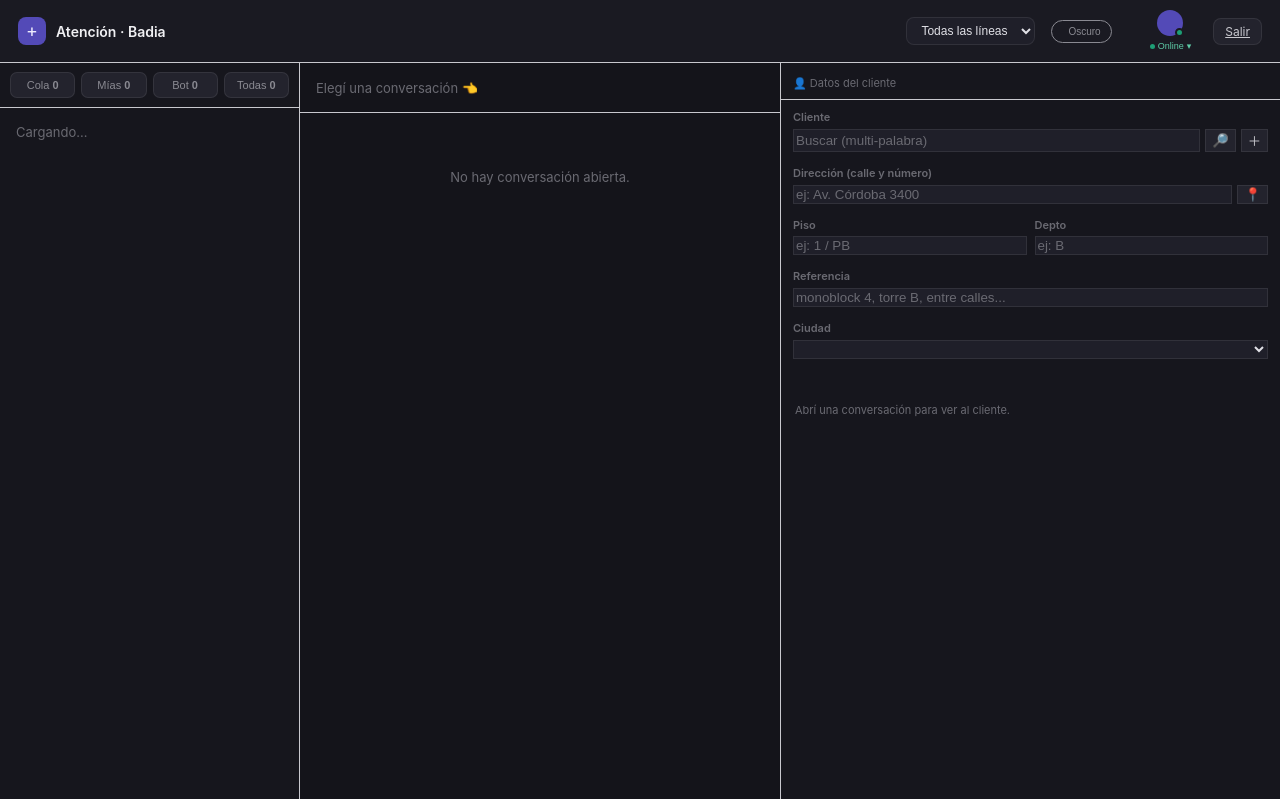
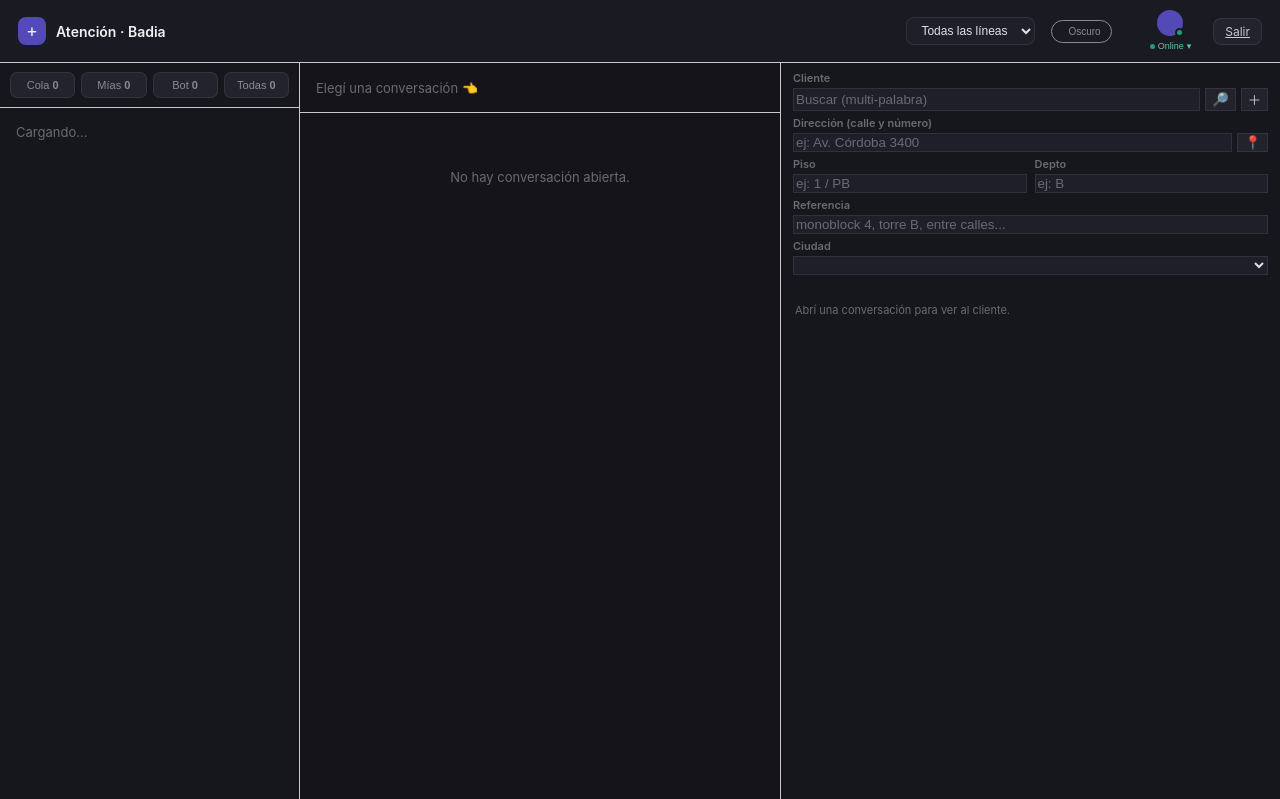
Before and after one commit to DiegoTarditti/AppFarmWeb, a Flask app: template templates/atencion.html in a window 1280 px wide. Shown: the top 799 px of the page. Run offline with Flask 3, Linux system fonts and the light colour scheme; the template is opened without the code that fills it, so the values that code supplies are empty; some libraries are stand-ins or nearby versions.

Commit message:
ux(atencion): sidebar de cliente compactado verticalmente
- Saco header 'Datos del cliente' + linea separadora: el primer campo
  ya dice 'Cliente', era redundante y comia altura.
- Saco label 'Domicilio' del macro (arriba de las coords): tambien
  redundante; el contador (pDomCount) sigue mostrandose si hay varios.
- Reduzco margen vertical entre campos del picker dentro de
  #pickerWrap: .field margin-bottom 8 -> 0 y gap del grid 6 -> 5,
  override del margin-top del segundo grid (10 -> 4).
- Padding superior del wrap 10 -> 8.

Resultado: Cliente / Direccion / Piso-Depto / Referencia / Ciudad y la
linea de coords entran sin scroll en pantallas tipo notebook.

Co-Authored-By: Claude Opus 4.7 <noreply@anthropic.com>

```diff
--- a/templates/_cliente_picker.html
+++ b/templates/_cliente_picker.html
@@ -71,11 +71,13 @@
   </div>
 </div>
 <div class="grid grid-cliente" style="margin-top:10px;">
+  {# 'Domicilio' label se quitó (Diego 2026-06-14): redundante visualmente.
+     El contador (pDomCount) sigue en el DOM para que el JS lo escriba si hay varios. #}
   <div class="field" id="pDomWrap" style="display:none; grid-column: 1 / -1;">
-    <label>Domicilio <span id="pDomCount" class="muted2" style="font-size:10px;"></span></label>
+    <span id="pDomCount" class="muted2" style="font-size:10px;"></span>
     <select id="pDom" class="input" onchange="ClientePicker.onDomChange()" style="display:none; max-width:380px;"><option value="">— escribir dirección —</option></select>
-    <div id="pDomSingle" class="muted" style="font-size:11px; padding:2px 0;"></div>
-    <div id="pDomCoords" style="font-family:monospace; padding:2px 0; min-height:14px;"></div>
+    <div id="pDomSingle" class="muted" style="font-size:11px; padding:0;"></div>
+    <div id="pDomCoords" style="font-family:monospace; padding:0; min-height:14px;"></div>
   </div>
 </div>
 <div id="resCli" class="res" style="display:none;"></div>
--- a/templates/atencion.html
+++ b/templates/atencion.html
@@ -103,14 +103,16 @@
   .tag-blue { background:var(--tagb-bg); color:var(--tagb-tx); } .tag-green { background:var(--tagg-bg); color:var(--tagg-tx); }
   ::-webkit-scrollbar{ width:9px; } ::-webkit-scrollbar-thumb{ background:var(--hov); border-radius:9px; }
   /* Clases que necesita el componente _cliente_picker (sidebar de /atencion). */
-  #pickerWrap .field { display:flex; flex-direction:column; gap:3px; min-width:0; margin-bottom:8px; }
-  #pickerWrap .field label { font-size:11px; color:var(--muted); font-weight:600; margin-bottom:2px; }
+  #pickerWrap .field { display:flex; flex-direction:column; gap:2px; min-width:0; margin-bottom:0; }
+  #pickerWrap .field label { font-size:11px; color:var(--muted); font-weight:600; margin-bottom:1px; }
   #pickerWrap .muted2 { color:var(--muted2); }
   #pickerWrap .res { background:var(--card); border:1px solid var(--border); border-radius:8px; margin-top:4px; max-height:180px; overflow:auto; box-shadow:0 4px 14px rgba(0,0,0,.35); }
   #pickerWrap .res .it { padding:6px 9px; cursor:pointer; font-size:12px; border-bottom:1px solid var(--row-bd); }
   #pickerWrap .res .it:hover { background:var(--hov); }
   /* Grid del picker apilado vertical para el sidebar (que es angosto vs /pedido/nuevo). */
-  #pickerWrap .grid-cliente { display:grid; grid-template-columns:1fr; gap:6px; }
+  #pickerWrap .grid-cliente { display:grid; grid-template-columns:1fr; gap:5px; }
+  /* el segundo grid (Domicilio / coords) en el macro trae margin-top:10px inline; lo bajamos */
+  #pickerWrap .grid-cliente + .grid-cliente { margin-top:4px !important; }
 </style>
 </head>
 <body>
@@ -335,13 +337,13 @@
 
     <!-- Ficha del cliente -->
     <div class="col-side" id="fichaCol" style="border-left:0.5px solid; overflow-y:auto; min-height:0;">
-      <div style="padding:8px 12px; border-bottom:0.5px solid;">
-        <span class="muted" style="font-size:11px;">👤 Datos del cliente</span>
-      </div>
+      {# Header "Datos del cliente" sacado (Diego 2026-06-14): el primer campo
+         del picker ya dice 'Cliente', no aporta y ocupa una línea vertical
+         valiosa en sidebar angosto. #}
       {# Picker reusable (igual que /pedido/nuevo). Se inicializa una sola vez al
          cargar la pantalla; los cambios se sincronizan con la conv abierta vía
          callbacks (ver ClientePicker.init más abajo). #}
-      <div id="pickerWrap" style="padding:10px 12px; border-bottom:1px solid var(--border);">
+      <div id="pickerWrap" style="padding:8px 12px; border-bottom:1px solid var(--border);">
         {{ cliente_picker() }}
       </div>
 
```
